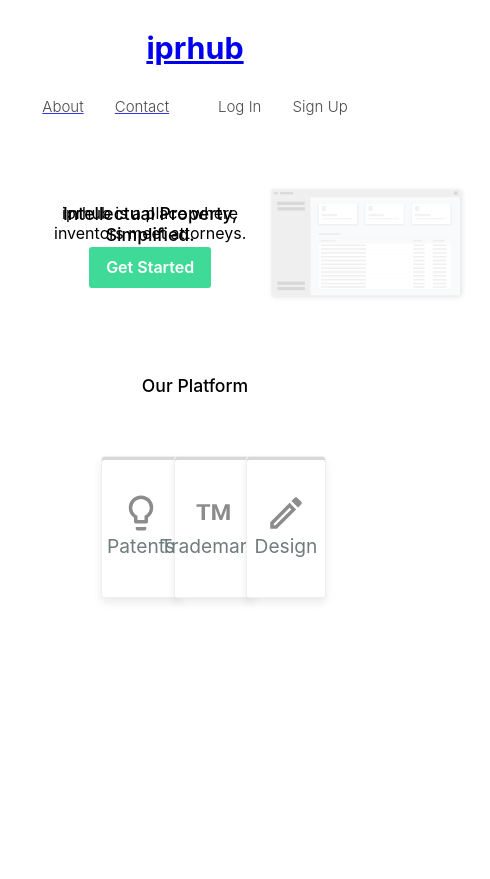
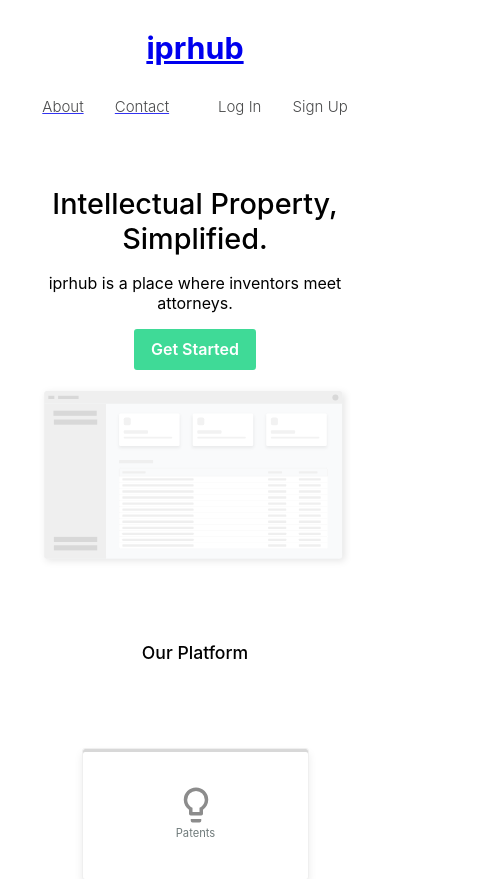
Before and after one commit to iprhub/iprhub, a Next.js app: page / in a window 390 px wide. Shown: the top 879 px of the page, 490 px wide, since content can reach past the window. Built offline with nearby package versions, Linux system fonts and the light colour scheme.

Commit message:
Fixes mobile view on home page

```diff
--- a/components/Home.js
+++ b/components/Home.js
@@ -24,6 +24,7 @@ const MainLanding = styled.div`
   /* align-items: center; */
   ${phone(css`
     padding: 70px 24px;
+    flex-direction: column;
   `)};
 `;
 
@@ -36,7 +37,7 @@ const StrongText = styled.div`
   max-width: 750px;
   align-self: center;
   ${phone(css`
-    font-size: 1.1rem;
+    font-size: 1.8rem;
     font-weight: 500;
   `)};
 `;
@@ -59,6 +60,7 @@ const IllustrationsWrapper = styled.div`
   width: 45vw;
   ${phone(css`
     width: 80vw;
+    align-self: center;
   `)};
 `;
 
@@ -69,6 +71,14 @@ const CardsWrapper = styled.div`
   margin-left: 20vw;
   margin-right: 20vw;
   margin-top: 60px;
+  ${phone(css`
+    justify-items: center;
+    flex-direction: column;
+    align-items: space-between;
+    margin-bottom: 5vh;
+    margin-left: 15vw;
+    margin-right: 15vw;
+  `)};
 `;
 const CardContainer = styled.div`
   box-sizing: border-box;
@@ -79,6 +89,12 @@ const CardContainer = styled.div`
   padding-right: 15px;
   position: relative;
   width: 33.3333%;
+  ${phone(css`
+    box-sizing: content-box;
+    flex-basis: auto;
+    width: auto;
+    margin-top: 3vh;
+  `)};
 `;
 
 const Card = styled.div`
@@ -109,6 +125,10 @@ const Card = styled.div`
 const CardHeader = styled.div`
   box-sizing: border-box;
   font-size: 1.2rem;
+  ${phone(css`
+    box-sizing: content-box;
+    font-size: 0.7rem;
+  `)};
 `;
 
 const PrimaryButton = styled.div`
@@ -143,9 +163,13 @@ const PrimaryButton = styled.div`
     background-color: #25c17e;
     outline: 0;
   }
+  ${phone(css`
+    margin-top: auto;
+    margin-bottom: 2vh;
+  `)};
 `;
 
-const RightWrapper = styled.div`
+const LeftWrapper = styled.div`
   display: flex;
   flex-direction: column;
   justify-content: space-evenly;
@@ -154,18 +178,21 @@ const RightWrapper = styled.div`
 
 const SmallText = styled.p`
   margin-top: -7vh;
+  ${phone(css`
+    margin-top: 2vh;
+  `)};
 `;
 const Home = () => {
   return (
     <HomeWrapper>
       <MainLanding>
-        <RightWrapper>
+        <LeftWrapper>
           <StrongText>Intellectual Property, Simplified.</StrongText>
           <SmallText>
             iprhub is a place where inventors meet attorneys.
           </SmallText>
           <PrimaryButton>Get Started</PrimaryButton>
-        </RightWrapper>
+        </LeftWrapper>
 
         <IllustrationsWrapper>
           <HomeDesign />
```
